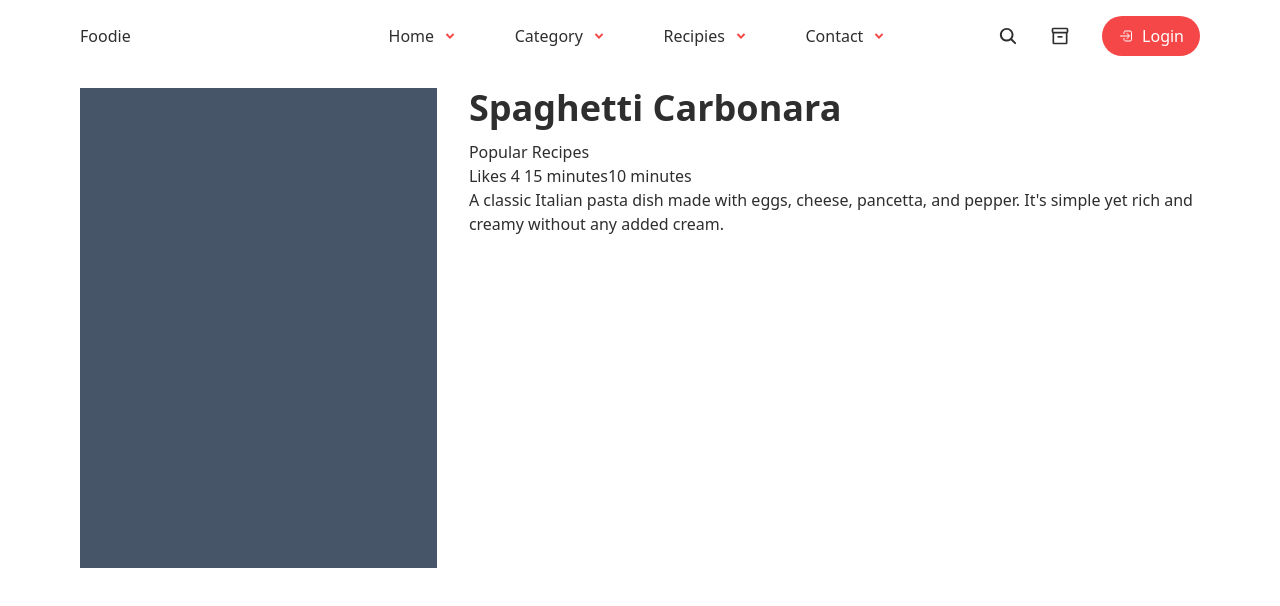
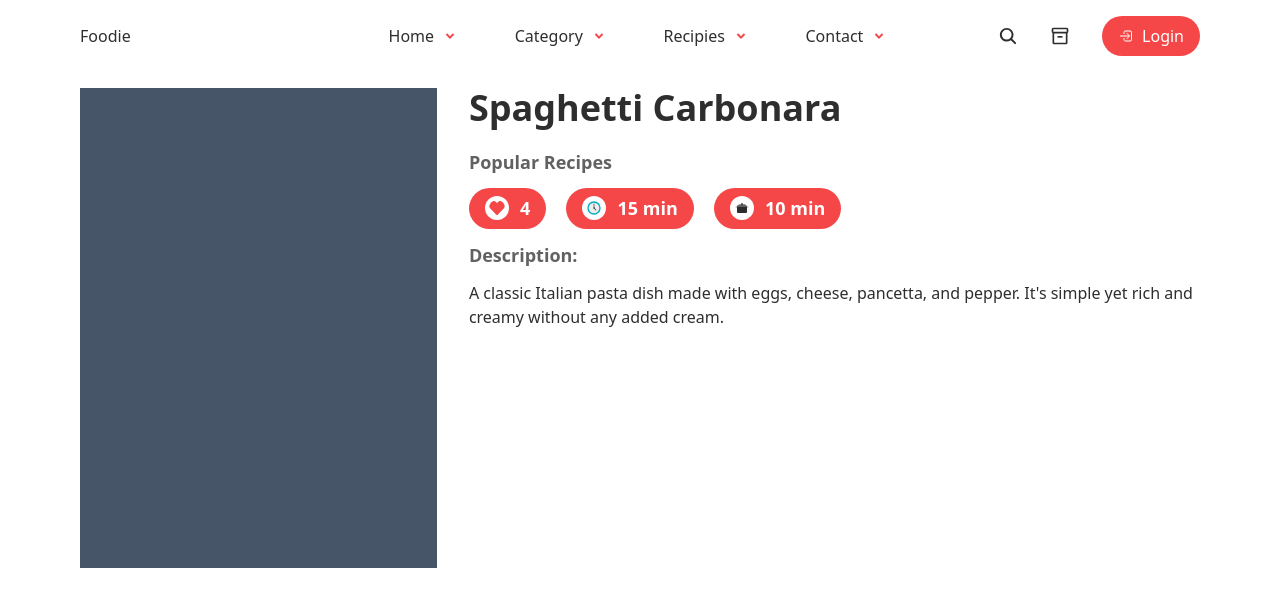
Before and after one commit to RanjitXtha/TailwindApp, a React (Create React App) app in the folder frontend/: page /recipe/1 in a window 1280 px wide. Shown: the top 606 px of the page. Built offline with nearby package versions, Linux system fonts and the light colour scheme.

Commit message:
changes made

```diff
--- a/frontend/src/Pages/Recipe.jsx
+++ b/frontend/src/Pages/Recipe.jsx
@@ -2,6 +2,9 @@ import React, { useEffect, useState } from 'react';
 import { useParams } from 'react-router-dom';
 import { recipes } from '../data';
 import Header from '../Components/Header'
+import { FaHeart } from "react-icons/fa";
+import { FcClock } from "react-icons/fc";
+import { GiCookingPot } from "react-icons/gi";
 
 const Recipe = () => {
     const [currentRecipe , setRecipe] = useState(null)
@@ -12,7 +15,6 @@ const Recipe = () => {
     useEffect(()=>{
         const result = recipes.find(recipe => recipe.id===recipeId)
         setRecipe(result);
-        console.log(currentRecipe)
     },[])
 
   return (
@@ -26,18 +28,20 @@ const Recipe = () => {
 
         </div>
         <div>
-    <h1 className='font-bold text-4xl pb-3'>{currentRecipe.title}</h1>
-    <p>{currentRecipe.category}</p>
-    <div>
-        <span>Likes {currentRecipe.count} </span>
-        <span>{currentRecipe.prepTime}</span>
-        <span>{currentRecipe.cookTime}</span>
+            <h1 className='font-bold text-4xl pb-2'>{currentRecipe.title}</h1>
+            <h1 className='recipe-smalltitle'>{currentRecipe.category}</h1>
+            <div className='recipe-icons flex gap-5 text-lg'>
+                <span><FaHeart className='text-customRed' /><p>{currentRecipe.count}</p></span>
+                <span><FcClock /><p>{currentRecipe.prepTime}</p></span>
+                <span><GiCookingPot /><p>{currentRecipe.cookTime}</p></span>
+
+
+
+            </div>
+            <h1 className='recipe-smalltitle' >Description:</h1>
             <p>
                     {currentRecipe.description}
              </p>
-
-
-    </div>
         </div>
 
         </section>
--- a/frontend/src/data.js
+++ b/frontend/src/data.js
@@ -21,8 +21,8 @@ const recipes = [
       "4. Drain the spaghetti and toss with pancetta and egg mixture off the heat.",
       "5. Season with salt and pepper and serve hot."
     ],
-    prepTime: "15 minutes",
-    cookTime: "10 minutes",
+    prepTime: "15 min",
+    cookTime: "10 min",
     servings: 2,
     count: 4
   },
@@ -51,8 +51,8 @@ const recipes = [
       "5. Pour into ramekins and bake for 10-12 minutes, until edges are set but center is still soft.",
       "6. Serve immediately, dusted with powdered sugar."
     ],
-    prepTime: "15 minutes",
-    cookTime: "12 minutes",
+    prepTime: "15 min",
+    cookTime: "12 min",
     servings: 4,
     count: 10
   },
@@ -85,8 +85,8 @@ const recipes = [
       "5. Stir in cream and grilled chicken, cook for 5 more minutes.",
       "6. Garnish with coriander and serve with naan or rice."
     ],
-    prepTime: "30 minutes (plus marination)",
-    cookTime: "25 minutes",
+    prepTime: "30 min",
+    cookTime: "25 min",
     servings: 4,
     count: 7
   },
@@ -112,8 +112,8 @@ const recipes = [
       "4. Toss the salad until well coated.",
       "5. Season with salt and pepper, and serve immediately."
     ],
-    prepTime: "10 minutes",
-    cookTime: "0 minutes",
+    prepTime: "10 min",
+    cookTime: "0 min",
     servings: 2,
     count: 5
   },
@@ -138,8 +138,8 @@ const recipes = [
       "3. Shake well and strain into the prepared glass over ice.",
       "4. Garnish with a lime wedge and serve."
     ],
-    prepTime: "5 minutes",
-    cookTime: "0 minutes",
+    prepTime: "5 min",
+    cookTime: "0 min",
     servings: 1,
     count: 8
   },
@@ -169,8 +169,8 @@ const recipes = [
       "5. Steam the dumplings for 10-12 minutes until cooked through.",
       "6. Serve with spicy dipping sauce."
     ],
-    prepTime: "30 minutes",
-    cookTime: "12 minutes",
+    prepTime: "30 min",
+    cookTime: "12 min",
     servings: 4,
     count: 6
   },
@@ -199,8 +199,8 @@ const recipes = [
       "4. Add lentils and water, simmer for 20 minutes until lentils are tender.",
       "5. Serve dal over rice, garnished with coriander."
     ],
-    prepTime: "15 minutes",
-    cookTime: "30 minutes",
+    prepTime: "15 min",
+    cookTime: "30 min",
     servings: 4,
     count: 10
   },
@@ -226,8 +226,8 @@ const recipes = [
       "4. Seal the edges and steam for 15-20 minutes until firm.",
       "5. Brush with ghee before serving."
     ],
-    prepTime: "30 minutes",
-    cookTime: "20 minutes",
+    prepTime: "30 min",
+    cookTime: "20 min",
     servings: 4,
     count: 5
   },
@@ -253,8 +253,8 @@ const recipes = [
       "4. Bake for 10-12 minutes until the crust is golden and cheese is melted.",
       "5. Top with fresh basil leaves, season with salt and pepper, and serve hot."
     ],
-    prepTime: "10 minutes",
-    cookTime: "12 minutes",
+    prepTime: "10 min",
+    cookTime: "12 min",
     servings: 2,
     count: 7
   },
@@ -284,8 +284,8 @@ const recipes = [
       "4. Fold into triangles and deep fry until golden brown.",
       "5. Serve hot with chutney."
     ],
-    prepTime: "30 minutes",
-    cookTime: "20 minutes",
+    prepTime: "30 min",
+    cookTime: "20 min",
     servings: 4,
     count: 10
   },
@@ -311,8 +311,8 @@ const recipes = [
       "3. Add milk and sugar, bring to a boil again.",
       "4. Strain into cups and serve hot."
     ],
-    prepTime: "5 minutes",
-    cookTime: "10 minutes",
+    prepTime: "5 min",
+    cookTime: "10 min",
     servings: 2,
     count: 8
   },
@@ -341,8 +341,8 @@ const recipes = [
       "4. Add paneer cubes and cook for another 5 minutes.",
       "5. Garnish with coriander and serve hot."
     ],
-    prepTime: "15 minutes",
-    cookTime: "20 minutes",
+    prepTime: "15 min",
+    cookTime: "20 min",
     servings: 4,
     count: 6
   }
--- a/frontend/src/index.css
+++ b/frontend/src/index.css
@@ -19,6 +19,11 @@
   .category-cards{
     @apply w-[calc((100vw-10rem-6rem)/4)] h-[19rem] bg-white rounded-3xl flex flex-col items-center justify-evenly flex-shrink-0 shadow-lg shadow-slate-400
   }
+
+  .recipe-smalltitle{
+    @apply text-lightColor font-bold text-lg py-3
+  }
+
 }
 
 
@@ -35,6 +40,29 @@ img{
   object-fit:fill;
 }
 
+.recipe-icons  span{
+  display: flex;
+  flex-direction: row;
+  align-items: center;
+  column-gap: 0.7rem;
+  background-color: #F54748 ;
+  padding:0.4rem 1rem;
+  border-radius: 3rem;
+  font-weight: bold;
+
+}
+
+.recipe-icons svg{
+  background-color: white;
+  border-radius: 100%;
+  padding:4px;
+  font-size: 1.5rem;
+}
+
+.recipe-icons p{
+  color:white;
+}
+
 .hide-scrollbar::-webkit-scrollbar {
   display: none;
 }
```
Lines whose indentation alone changed are shown as unchanged.
